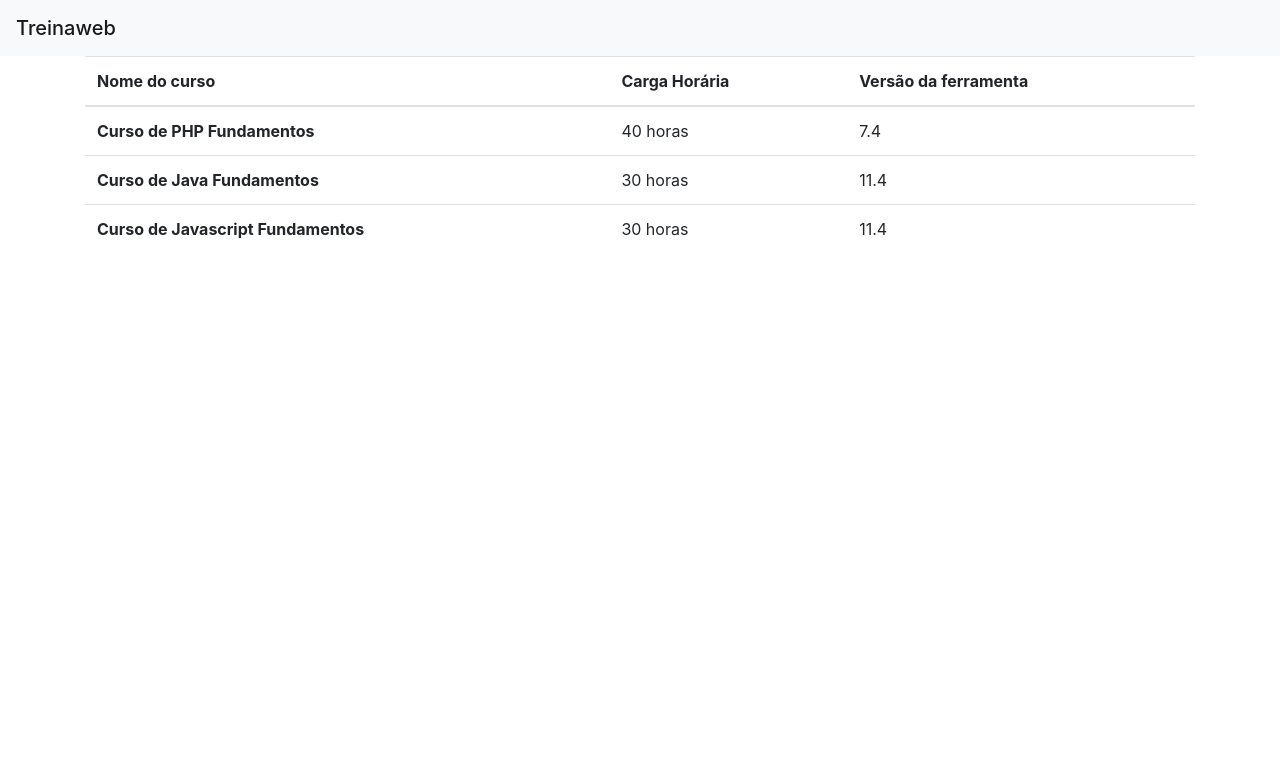
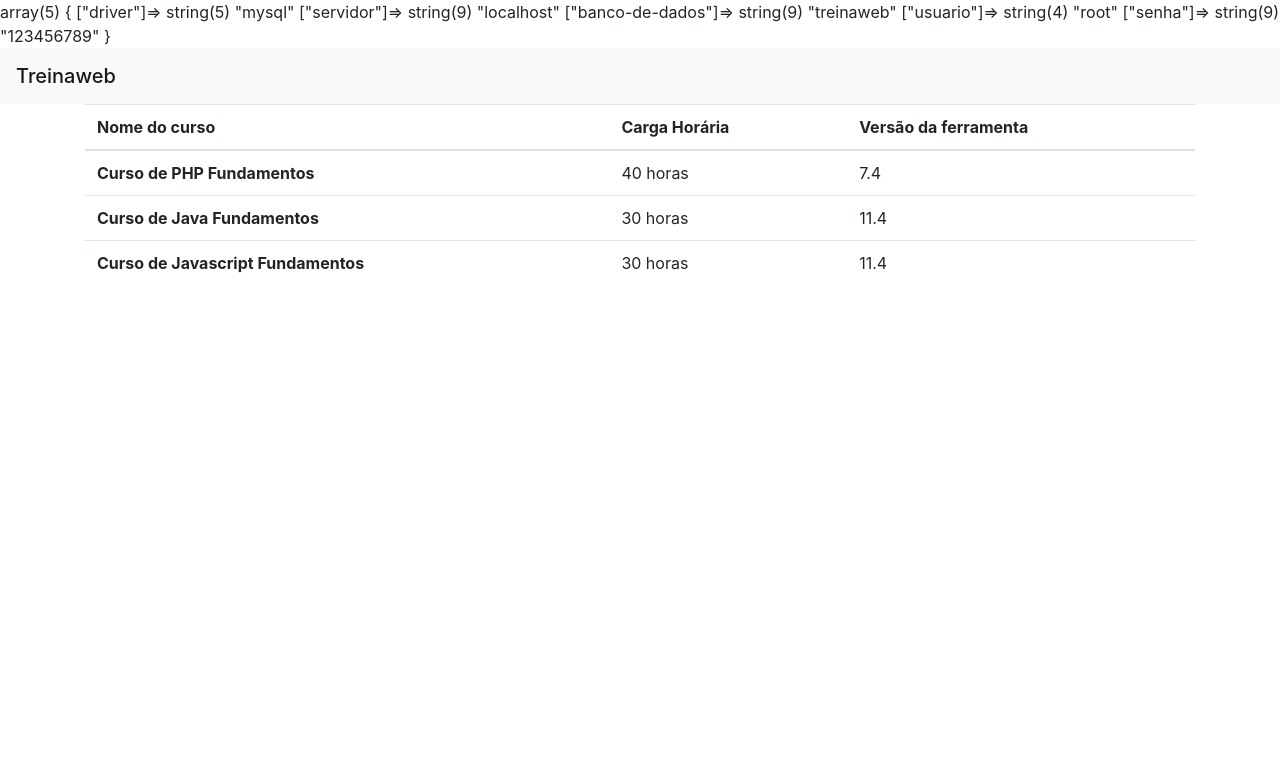
Before and after one commit to treinaweb/treinaweb-php-bd-projeto-final, a PHP site: page / in a window 1280 px wide. Shown: the top 783 px of the page. Run offline with PHP 8.4, Linux system fonts and the light colour scheme.

Commit message:
26 - Criando arquivo de configurações do banco de dados

```diff
--- /dev/null
+++ b/config/banco-de-dados.php
@@ -0,0 +1,9 @@
+<?php
+
+return [
+    'driver' => 'mysql',
+    'servidor' => 'localhost',
+    'banco-de-dados' => 'treinaweb',
+    'usuario' => 'root',
+    'senha' => '123456789'
+];
--- a/index.php
+++ b/index.php
@@ -4,6 +4,10 @@ require_once "autoload/autoload.php";
 
 use App\Repositorio\Curso;
 
+$configBancoDeDados = require 'config/banco-de-dados.php';
+
+var_dump($configBancoDeDados);
+
 $cursoRepositorio = new Curso;
 
 require_once "exibicao/principal.php";
```
Also changed, not shown: banco-da-dados.sql (added, +13 -0 lines).
